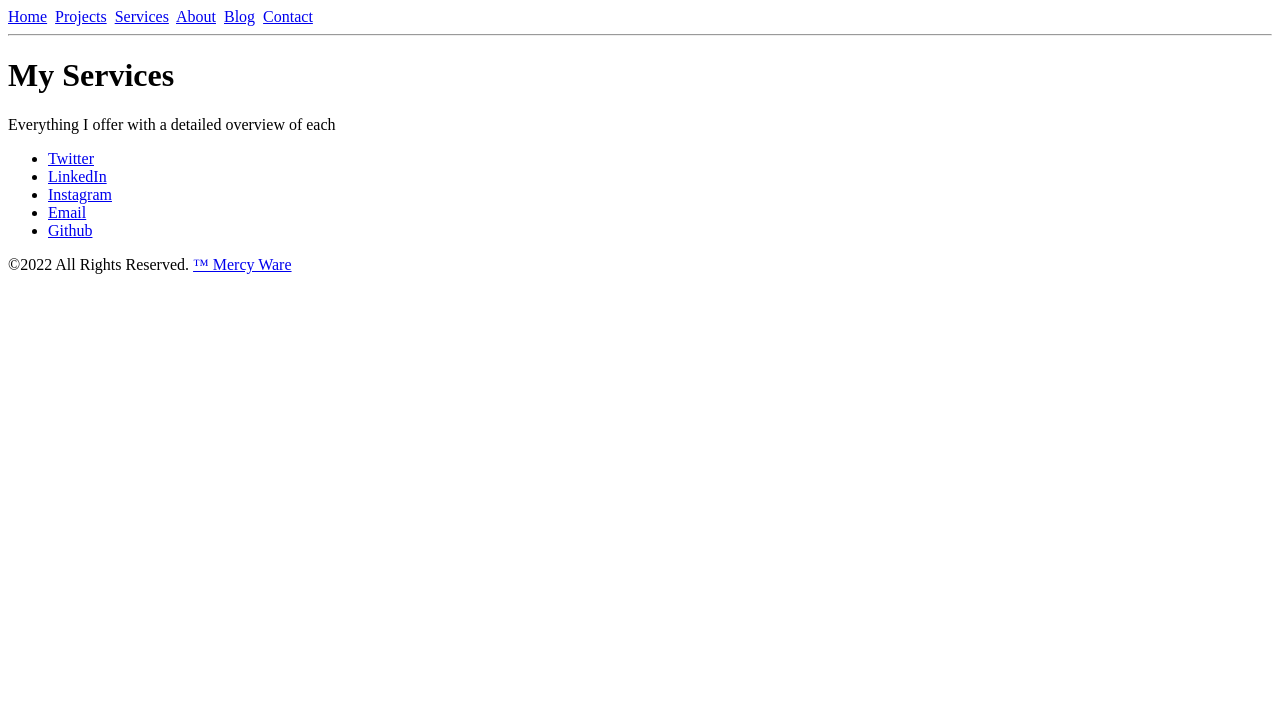
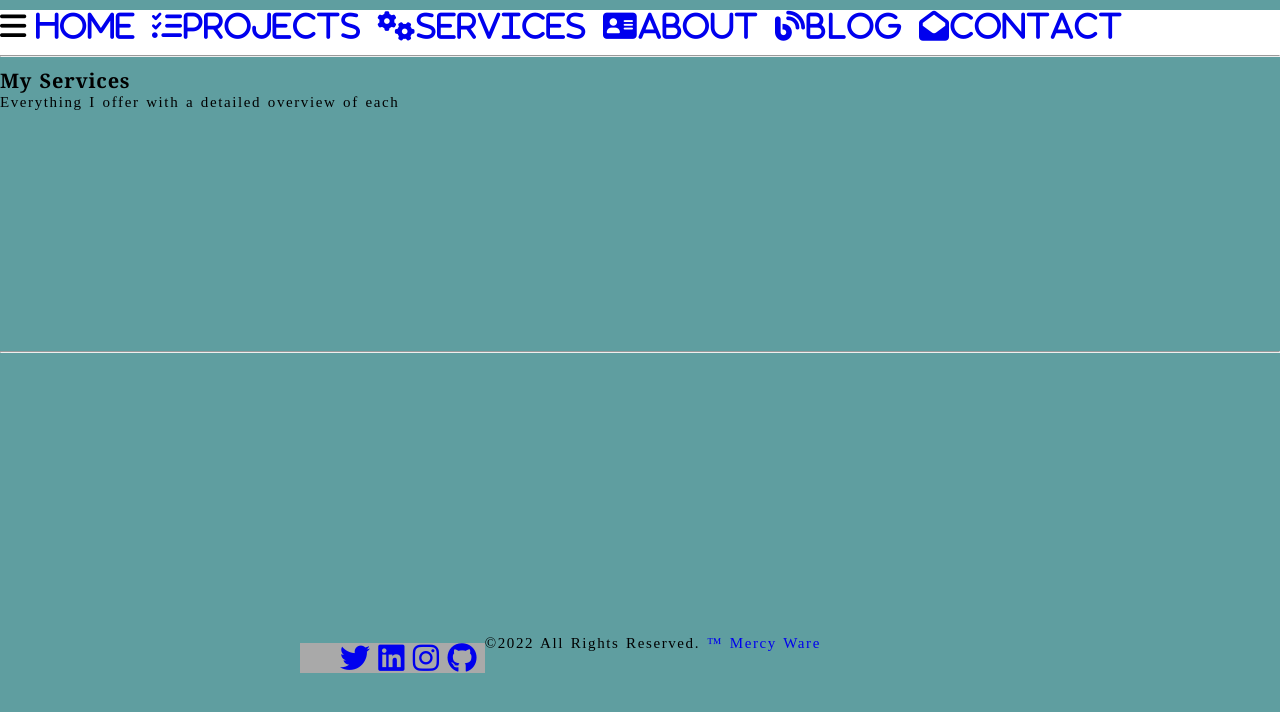
Before and after one commit to Mercilinah8/Mercilinah8, a plain HTML site: page services.html in a window 1280 px wide. Drawn offline with Linux system fonts and the light colour scheme.

Commit message:
Add files via upload

```diff
--- a/services.html
+++ b/services.html
@@ -8,31 +8,36 @@
     <meta charset="UTF-8">
     <meta http-equiv="X-UA-Compatible" content="IE=edge">
     <meta name="viewport" content="width=device-width, initial-scale=1.0">
+    <link rel="stylesheet" href="main.css"/>
+    <script src="https://kit.fontawesome.com/68fead7831.js" crossorigin="anonymous"></script>
     <title>Mercy ware:Services</title>
 </head>
 <body>
        <!--Navigation bar section-->
-       <nav>
-        <a href="index.html">Home</a>&nbsp;
-        <a href="Projects.html">Projects</a>&nbsp;
-        <a href="Services.html">Services</a>&nbsp;
-        <a href="About.html">About</a>&nbsp;
-        <a href="Blog.html">Blog</a>&nbsp;
-        <a href="Contact.html">Contact</a>&nbsp;<br/>
+        <nav class="navbar">
+            <div class="navbar-links">
+                <i class="fas fa-bars fa-2x"></i>
+                  <a href="index.html"><i class="fas fa-bars-house fa-2x">Home</i></a>&nbsp;
+                  <a href="Projects.html"><i class="fas fa-tasks fa-2x">Projects</i></a>&nbsp;
+                  <a href="Services.html"><i class="fas fa-cogs fa-2x">Services</i></a>&nbsp;
+                  <a href="About.html"><i class="fas fa-address-card fa-2x">About</i></a>&nbsp;
+                  <a href="Blog.html"><i class="fas fa-blog fa-2x">Blog</i></a>&nbsp;
+                  <a href="Contact.html"><i class="fas fa-envelope-open text fa-2x">Contact</i></a>&nbsp;<br/>
        </nav>
        <hr>
        <h1>My Services</h1>
        <p>Everything I offer with a detailed overview of each</p>
        <!--main section-->
        <main></main>
+       <hr>
        <!--Footer section-->
     <footer>
+        <div class="social"></div>
         <ul>
-            <li> <a href="http://twitter.com/MercyWare15">Twitter</a>&nbsp;<br/></li>
-            <li><a href="http://linkedin.com/in/mercy-ware-2958b6231">LinkedIn</a>&nbsp;<br></li>
-            <li><a href="http://instagram.com/wanjiruuu56/">Instagram</a>&nbsp;<br/></li>
-            <li><a href="http://waremercy85@gmail.com">Email</a>&nbsp;<br/></li>
-            <li><a href="http://github.com/Mercilinah8">Github</a></li>
+            <li> <a href="http://twitter.com/MercyWare15"><i class="fab fa-twitter fa-2x"></i></a>&nbsp;<br/></li>
+            <li><a href="http://linkedin.com/in/mercy-ware-2958b6231"><i class="fab fa-linkedin fa-2x"></i></a>&nbsp;<br></li>
+            <li><a href="http://instagram.com/wanjiruuu56/"><i class="fab fa-instagram fa-2x"></i></a>&nbsp;<br/></li>
+            <li><a href="http://github.com/Mercilinah8"><i class="fab fa-github fa-2x"></i></a>&nbsp;<br/></li>
         </ul>
     <p>
         &copy;2022 All Rights Reserved.
```
